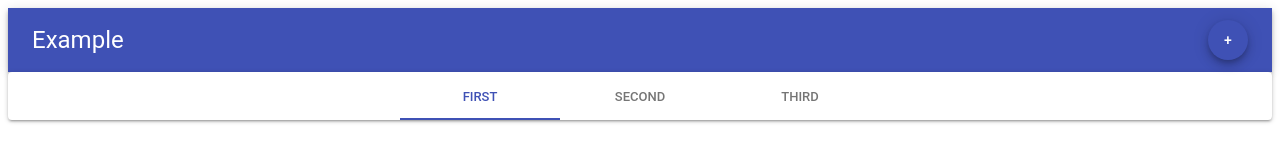
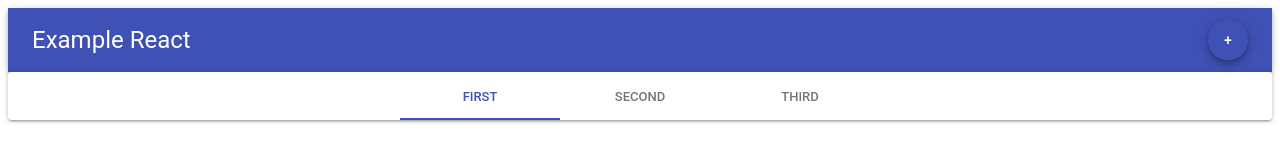
Before and after one commit to KenzoIkeizume/simple-react, a React app: page / in a window 1280 px wide. Shown: the top 160 px of the page. Built offline with nearby package versions, Linux system fonts and the light colour scheme.

Commit message:
Adjustment size button

```diff
--- a/src/main.tsx
+++ b/src/main.tsx
@@ -29,7 +29,7 @@ class App extends React.Component<object, IState> {
         1: [],
         2: [],
       },
-      title: "Example",
+      title: "Example React",
     };
 
     this.onChangeStateModal = this.onChangeStateModal.bind(this);
```
